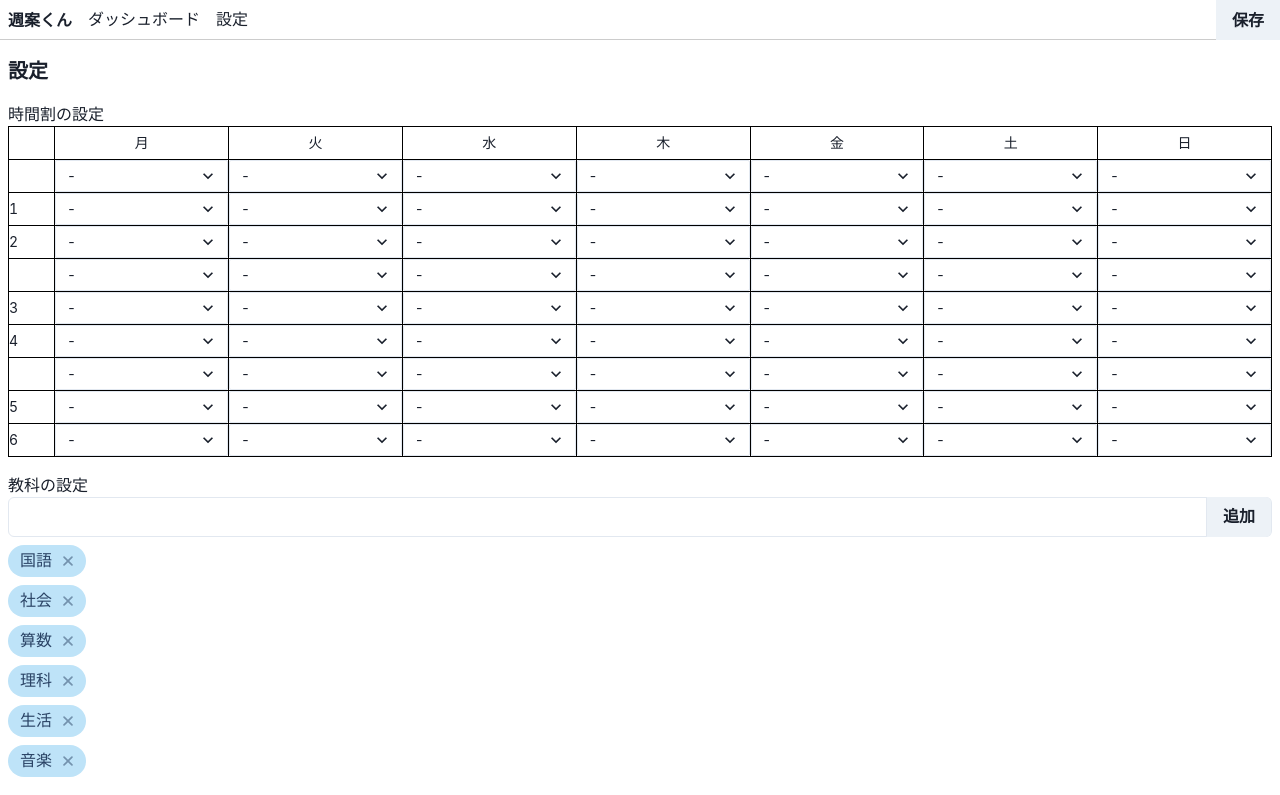
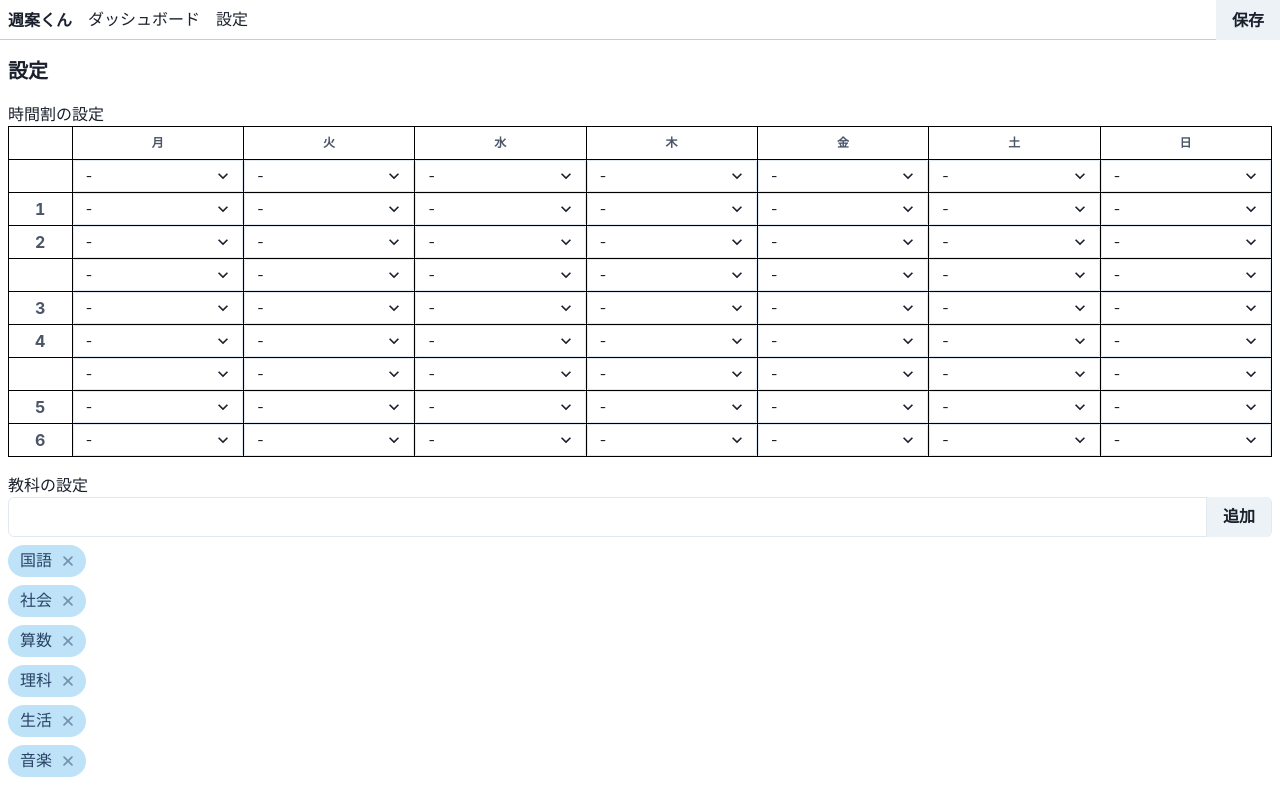
Before and after one commit to ryo4004/school-timetable, a React (Vite) app: page /settings in a window 1280 px wide. Shown: the top 795 px of the page. Built offline with nearby package versions, Linux system fonts and the light colour scheme.

Commit message:
設定ページの時間割を調整

```diff
--- a/src/features/settings/TimetableSettings.tsx
+++ b/src/features/settings/TimetableSettings.tsx
@@ -7,9 +7,11 @@ import {
   TableContainer,
   Tbody,
   Td,
+  Th,
   Thead,
   Tr,
 } from '../../components/Table/Table'
+import { Flex } from '../../components/Layout/Flex'
 
 export const TimetableSettings = () => {
   const { config } = useConfigStore()
@@ -23,18 +25,24 @@ export const TimetableSettings = () => {
         <Table size="sm">
           <Thead>
             <Tr>
-              <Td minWidth="auto"></Td>
+              <Th></Th>
               {WEEKDAYS.map((weekday) => (
-                <Td key={weekday} textAlign="center">
+                <Th key={weekday} textAlign="center">
                   <Text paddingY="8px">{weekday}</Text>
-                </Td>
+                </Th>
               ))}
             </Tr>
           </Thead>
           <Tbody>
             {config.classes.map((classItem) => (
               <Tr key={classItem.id}>
-                <Td minWidth="20px">{classItem.name}</Td>
+                <Th minWidth="20px">
+                  <Flex alignItems="center" justifyContent="center">
+                    <Text fontSize="16px" paddingX="8px">
+                      {classItem.name}
+                    </Text>
+                  </Flex>
+                </Th>
                 {WEEKDAYS.map((weekday) => {
                   return (
                     <Td key={weekday}>
```
